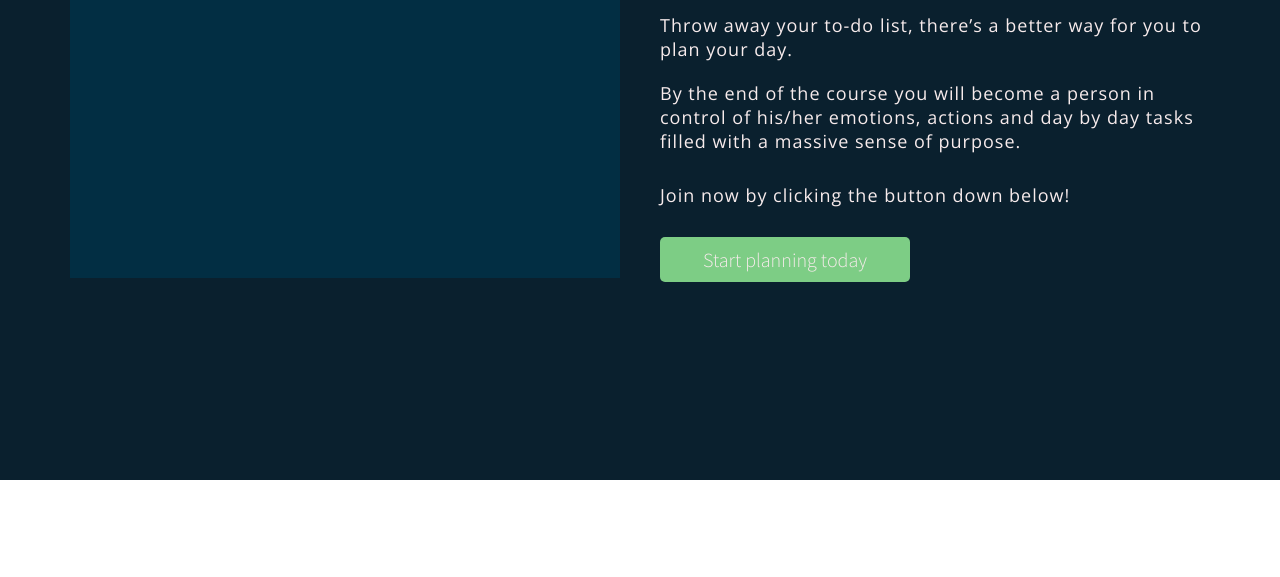
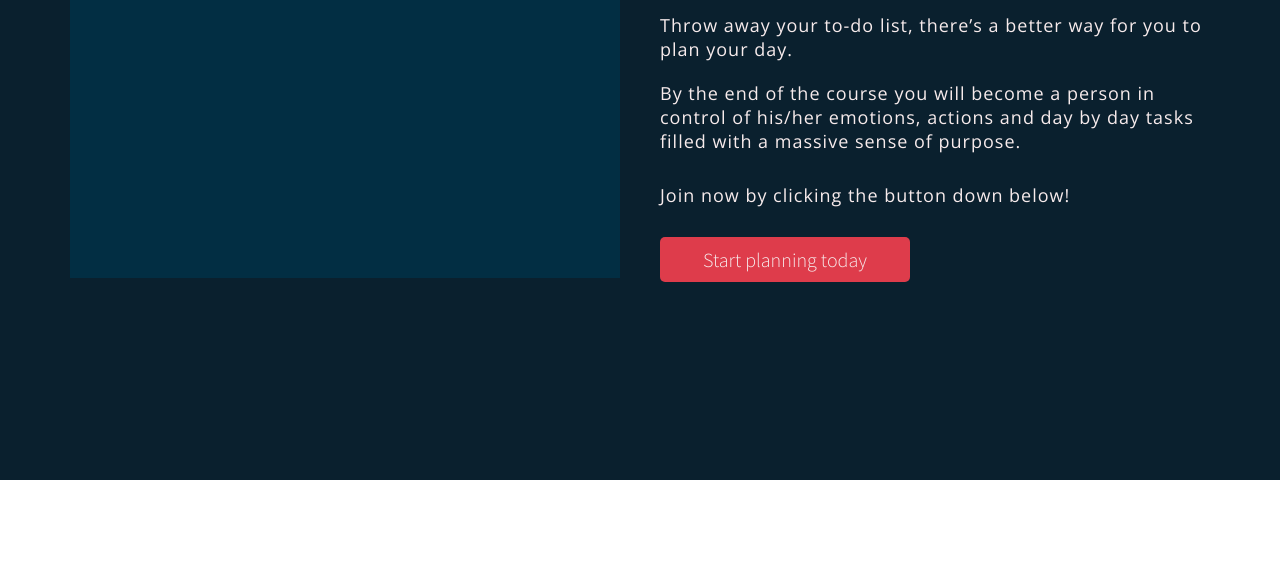
Before and after one commit to VukJovanovic/pdp-landing-page, a website built with Parcel: page index.html in a window 1280 px wide. Shown: the part 320-897 px from the top of the page. Built offline with nearby package versions, Linux system fonts and the light colour scheme.

Commit message:
color change

```diff
--- a/css/main.js
+++ b/css/main.js
@@ -217,7 +217,7 @@ var parent = module.bundle.parent;
 if ((!parent || !parent.isParcelRequire) && typeof WebSocket !== 'undefined') {
   var hostname = "" || location.hostname;
   var protocol = location.protocol === 'https:' ? 'wss' : 'ws';
-  var ws = new WebSocket(protocol + '://' + hostname + ':' + "58147" + '/');
+  var ws = new WebSocket(protocol + '://' + hostname + ':' + "53902" + '/');
 
   ws.onmessage = function (event) {
     checkedAssets = {};
--- a/scss/base/_variables.scss
+++ b/scss/base/_variables.scss
@@ -1,5 +1,5 @@
 // Background colors
-$color-danger: #7dcd85;
+$color-danger: #de3c4b;
 $color-neutral: #f7ebec;
 $color-primary: #0a202e;
 $color-secondary: #022e43;
@@ -8,7 +8,7 @@ $color-dark: #121619;
 // Font colors
 $font-primary: #121619;
 $font-secondary: #f7ebec;
-$font-danger: #7dcd85;
+$font-danger: #de3c4b;
 
 // Z-indexes
 $header-index: 20;
```
Also changed, not shown: css/main.css, 1 other file.
